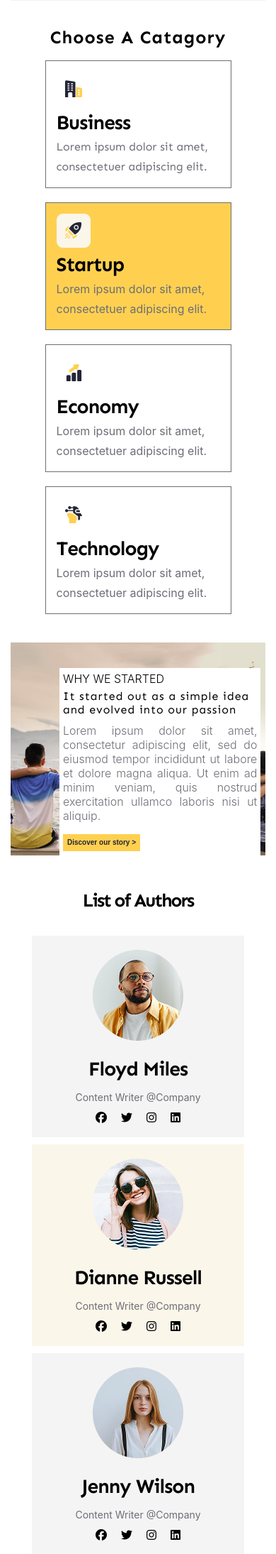
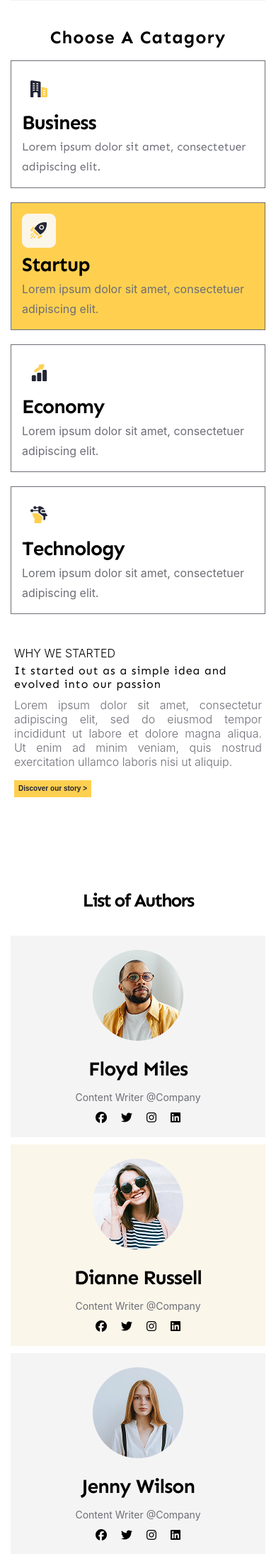
Before and after one commit to Atuleojonugwa/Whitespace, a Django app: page / in a window 390 px wide. Shown: the part 2625-4814 px from the top of the page at 71% size. Run offline with Django 5.2, Linux system fonts and the light colour scheme.

Commit message:
responsiveness update

```diff
--- a/static/style.css
+++ b/static/style.css
@@ -658,8 +658,11 @@ footer{
 
 
 }
+@media screen and (max-width:769px){
 
-@media screen  and (max-width:767px) {
+
+}
+@media screen  and (max-width:769px) {
     nav{
         padding: 15px 20px;
 
@@ -854,12 +857,15 @@ footer{
         flex-direction: column;
         margin-top: 20px;
         gap: 20px;
+        a{
+            width: 100%;
+        }
     }
     .cty1, .cty2, .cty3, .cty4{
         border: 1px solid var(--grey);
         /* margin-left: 25px; */
         padding: 15px;
-        width: 263px ;
+        width: 100% ;
     }
     .cty2{
         background-color: var(--yellow);
@@ -870,7 +876,7 @@ footer{
     }
 
     .whywestrt{
-        background-image: url(people.png);
+        background-image: none;
         /* position: absolute; */
         background-size: cover;
         position: relative;
@@ -889,10 +895,10 @@ footer{
         background-color:#FFFFFF;
         position: absolute;
         /* bottom: 0; */
-        left: 69px;
+        left: 0;
         right: 0;
-        top: 36px;
-        width:79%;
+        top: 0;
+        width:100%;
         height: 88%;
         /* text-align: center; */
         /* box-sizing: border-box; */
@@ -961,7 +967,11 @@ footer{
         flex-direction: column;
         align-items: center;
         margin-top: 25px;
+        a{
+            width: 100%;
+        }
     }
+
     .loa1, .loa2, .loa3, .loa4{
         /* border: 1px solid var(--grey); */
         /* margin-left: 25px; */
@@ -970,7 +980,7 @@ footer{
         justify-content: center;
         flex-direction: column;
         align-items: center;
-        width: 300px;
+        width: 100%;
     }
     .loa1, .loa2, .loa3, .loa4{
         background-color: var(--light-grey);
```
